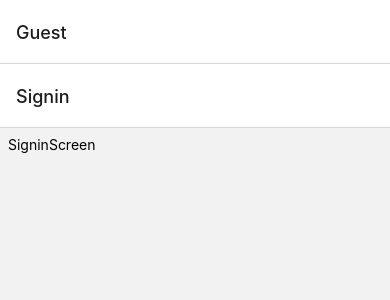
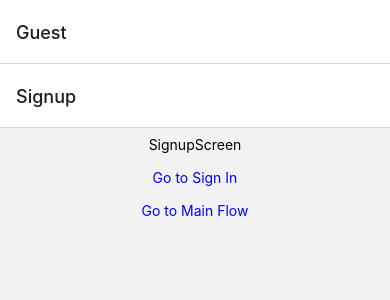
Before and after one commit to bseleng/rn-track, a React Native app: screen / in a window 390 px wide. Shown: the top 300 px of the page. Built offline with nearby package versions, Linux system fonts and the light colour scheme.

Commit message:
SEC 15 | feat: add navigation flow buttons

```diff
--- a/App.tsx
+++ b/App.tsx
@@ -9,7 +9,11 @@ const Stack = createStackNavigator();
 const App = () => {
   return (
     <NavigationContainer>
-      <Stack.Navigator>
+      <Stack.Navigator
+        screenOptions={{
+          animationEnabled: false,
+        }}
+      >
         <Stack.Screen name={Routes.Guest} component={AuthFlowNavigator} />
         <Stack.Screen name={Routes.User} component={MainFlowNavigator} />
       </Stack.Navigator>
--- a/src/Navigators/AuthFlowNavigator.tsx
+++ b/src/Navigators/AuthFlowNavigator.tsx
@@ -6,12 +6,11 @@ import SignupScreen from "../screens/SignupScreen";
 
 const Stack = createStackNavigator();
 
-
 const AuthFlowNavigator = () => (
   <Stack.Navigator>
-    <Stack.Screen name={Routes.Signin} component={SigninScreen}/>
-    <Stack.Screen name={Routes.Signup} component={SignupScreen}/>
+    <Stack.Screen name={Routes.Signup} component={SignupScreen} />
+    <Stack.Screen name={Routes.Signin} component={SigninScreen} />
   </Stack.Navigator>
-)
+);
 
-export default AuthFlowNavigator
+export default AuthFlowNavigator;
--- a/src/Navigators/MainFlowNavigator.tsx
+++ b/src/Navigators/MainFlowNavigator.tsx
@@ -9,15 +9,15 @@ const BottomTabs = createBottomTabNavigator();
 
 const MainFlowNavigator = () => (
   <BottomTabs.Navigator>
-    <BottomTabs.Screen name={Routes.Account} component={AccountScreen} />
+    <BottomTabs.Screen
+      name={Routes.TrackListDetail}
+      component={TrackListDetailNavigator}
+    />
     <BottomTabs.Screen
       name={Routes.TrackCreate}
       component={TrackCreateScreen}
     />
-    <BottomTabs.Screen
-      name={Routes.TrackListDetail}
-      component={TrackListDetailNavigator}
-    />
+    <BottomTabs.Screen name={Routes.Account} component={AccountScreen} />
   </BottomTabs.Navigator>
 );
 
--- a/src/screens/SignupScreen.tsx
+++ b/src/screens/SignupScreen.tsx
@@ -1,16 +1,43 @@
-import React from 'react';
-import {View, Text, StyleSheet} from 'react-native';
+import React from "react";
+import { Pressable, StyleSheet, Text, View } from "react-native";
+import Routes from "../Navigators/routes";
+import Navigation from "../types/thirdParty/navigation";
 
-const SignupScreen = () => (
-  <View style={styles.wrap} >
+interface IProps {
+  navigation: Navigation;
+}
+
+const SignupScreen = ({ navigation: { navigate } }: IProps) => (
+  <View style={styles.wrap}>
     <Text>SignupScreen</Text>
+
+    <Pressable
+      style={styles.navButtonWrap}
+      onPress={() => navigate(Routes.Signin)}
+    >
+      <Text style={styles.navButtonText}>Go to Sign In</Text>
+    </Pressable>
+    <Pressable
+      style={styles.navButtonWrap}
+      onPress={() => navigate(Routes.User)}
+    >
+      <Text style={styles.navButtonText}>Go to Main Flow</Text>
+    </Pressable>
   </View>
-)
+);
 
 const styles = StyleSheet.create({
   wrap: {
-    padding: 8
+    padding: 8,
+    flex: 1,
+    alignItems: "center",
   },
-})
+  navButtonWrap: {
+    marginTop: 16,
+  },
+  navButtonText: {
+    color: "blue",
+  },
+});
 
-export default  SignupScreen
+export default SignupScreen;
--- a/src/screens/TrackListScreen.tsx
+++ b/src/screens/TrackListScreen.tsx
@@ -1,16 +1,36 @@
-import React from 'react';
-import {View, Text, StyleSheet} from 'react-native';
+import React from "react";
+import { View, Text, StyleSheet, Pressable } from "react-native";
+import Routes from "../Navigators/routes";
+import Navigation from "../types/thirdParty/navigation";
 
-const TrackListScreen = () => (
-  <View style={styles.wrap} >
+interface IProps {
+  navigation: Navigation;
+}
+const TrackListScreen = ({ navigation: { navigate } }: IProps) => (
+  <View style={styles.wrap}>
     <Text>TrackListScreen</Text>
+    <Pressable
+      style={styles.navButtonWrap}
+      onPress={() => navigate(Routes.TrackDetail)}
+      hitSlop={10}
+    >
+      <Text style={styles.navButtonText}>Go to Track Detail</Text>
+    </Pressable>
   </View>
-)
+);
 
 const styles = StyleSheet.create({
   wrap: {
-    padding: 8
+    padding: 8,
+    flex: 1,
+    alignItems: "center",
   },
-})
+  navButtonWrap: {
+    marginTop: 16,
+  },
+  navButtonText: {
+    color: "blue",
+  },
+});
 
-export default  TrackListScreen
+export default TrackListScreen;
--- /dev/null
+++ b/src/types/thirdParty/navigation.ts
@@ -0,0 +1,5 @@
+type Navigation = {
+  navigate: (route: string) => void;
+};
+
+export default Navigation;
```
